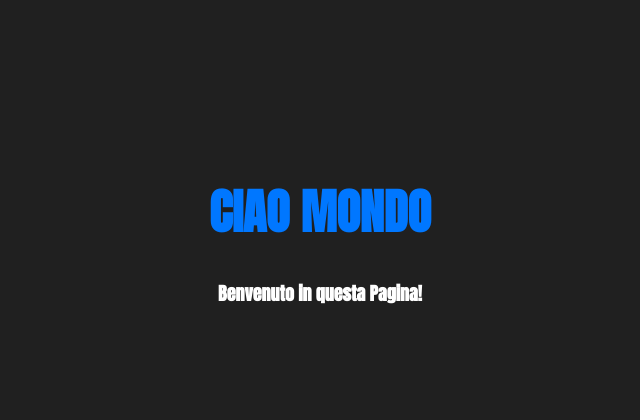
After one commit to nannino4/42_webserv, a PHP site: page /homepage.html in a window 1280 px wide. The commit adds this page. Shown: the top 420 px of the page, without its empty margins (320-960 px from the left). Run offline with PHP 8.4, Linux system fonts and the light colour scheme.

Commit message:
adding some todo

```diff
--- /dev/null
+++ b/www/pages/base.css
@@ -0,0 +1,46 @@
+/* BASE CSS */
+/* Author: Godnon Dsilva */
+
+/* Imported fonts */
+@import url('https://fonts.googleapis.com/css?family=Anton');
+@import url('https://fonts.googleapis.com/css?family=Open+Sans');
+
+/* CSS */
+body {
+  background-color: rgb(32, 32, 32);
+  font-family: 'Anton',  sans-serif;
+  margin: 0;
+}
+
+
+body > main {
+  color: #ddd;
+  font-family: 'Open Sans' sans-serif !important;
+}
+
+body > main > center > h1 {
+  text-transform: uppercase;
+  color: #0077ff;
+  font-size: 48px;
+}
+
+body > main > center > h3 {
+	font-size: 18px;
+	color: rgb(255, 255, 255);
+}
+
+body > main > center > h2 {
+	font-size: 25px;
+	color: rgb(255, 255, 255);
+}
+
+body > main > center > h3 > a {
+  text-transform: uppercase;
+  font-size: 18px;
+  color: rgb(0, 0, 0);
+  background-color: #0077ff;
+  text-decoration: none;
+  padding: 1px 5px;
+  border: 1px solid #0077ff;
+  border-radius: 5px;
+}
--- /dev/null
+++ b/www/pages/hello.php
@@ -0,0 +1,3 @@
+<?php
+echo 'Hello ' . htmlspecialchars($_GET["name"]) . '!';
+?>
--- /dev/null
+++ b/www/pages/homepage.html
@@ -0,0 +1,32 @@
+<!DOCTYPE html>
+<html>
+  <head>
+    <!-- Enter your title of the page -->
+    <title>homepage</title>
+
+    <!-- Link the CSS posted below to this page, change the href -->
+    <link rel="stylesheet" href="/pages/base.css" >
+
+    <!--  Enter your website icon -->
+    <link rel="icon" href="YOUR_WEBSITE_ICON_LINK">
+
+    <!-- This one is very important, don't skip this part! -->
+    <base href=""> <!-- Enter your website URL here -->
+
+    <!-- Just some important metas, you can ignore these -->
+    <meta charset="utf-8">
+    <meta name="viewport" content="width=device-width, initial-scale=1.0">
+    <!-- If you want to learn more about them then visit https://www.w3schools.com/tags/tag_meta.asp -->
+
+  </head>
+  <body>
+    <main>
+      <center>
+        <br /><br /><br /><br /><br /><br/>
+  			<h1>Ciao mondo</h1>
+  			<h3>Benvenuto in questa Pagina!</h3>
+        <br /><br /><br /><br />
+      </center>
+    </main>
+  </body>
+</html>
--- a/www/pages/index.php
+++ b/www/pages/index.php
@@ -10,7 +10,7 @@ phpinfo();
 ?> -->
 
 <?php
-ob_start();
+//ob_start();
 phpinfo();
-$info = ob_end_clean();
+//$info = ob_end_clean();
 ?>
```
Also changed, not shown: 1 other file.
